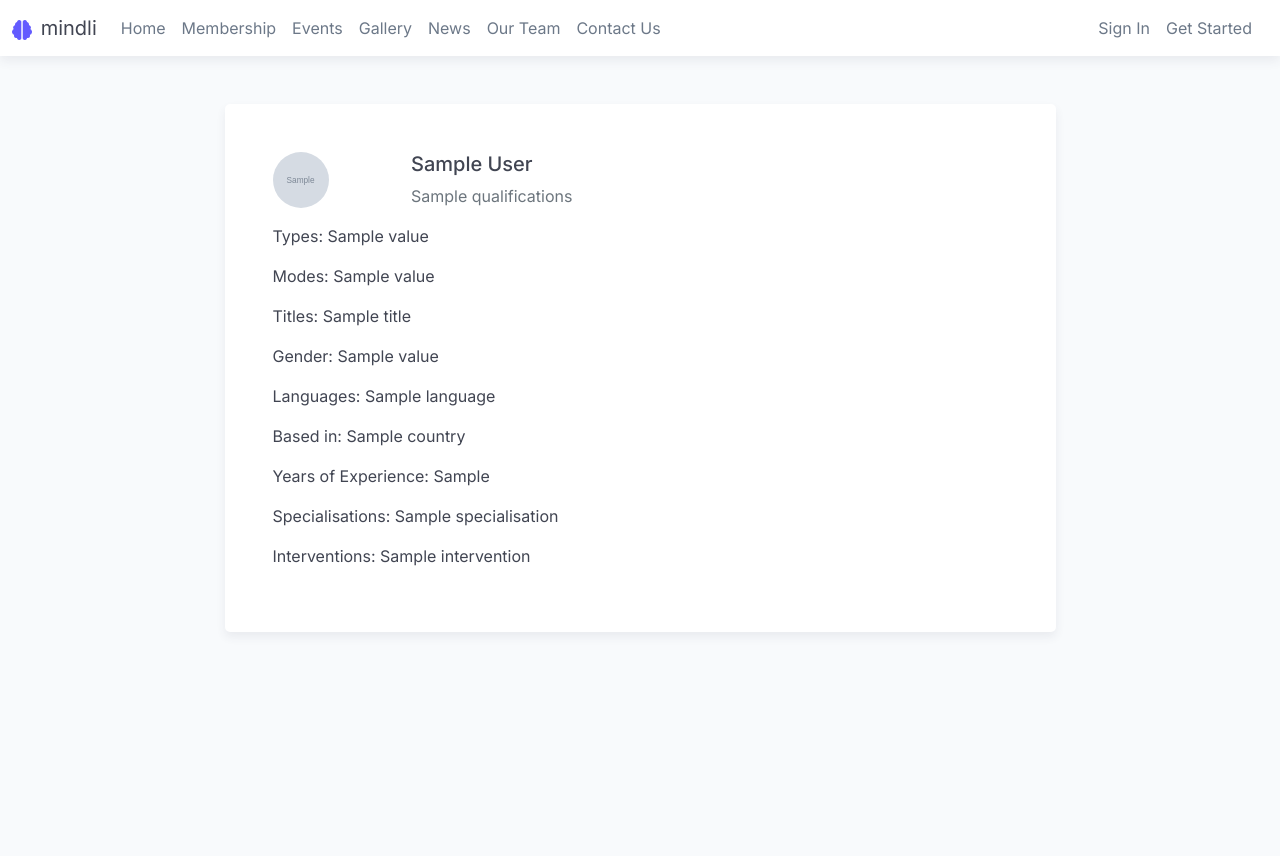
After one commit to neilshaabi/mindli, a Python web app: template app/templates/therapist.html in a window 1280 px wide. The commit adds this page. Run offline with Jinja, Linux system fonts and the light colour scheme; the template is opened without the code that fills it: most values are stand-ins (such as "Sample title", 1, 10 or a date in 2020); grey boxes marked "Sample" are stand-in pictures; some libraries are stand-ins or nearby versions.

Commit message:
Added name to filter therapists form + implemented basic therapist profile page

```diff
--- a/app/forms/therapist_directory.py
+++ b/app/forms/therapist_directory.py
@@ -1,5 +1,5 @@
 from flask_login import current_user
-from wtforms import IntegerField, SelectField, SubmitField
+from wtforms import IntegerField, SelectField, StringField, SubmitField
 from wtforms.validators import Optional
 
 from app.constants import COUNTRIES
@@ -12,6 +12,7 @@ from app.models.title import Title
 
 
 class FilterTherapistsForm(CustomFlaskForm):
+    name = StringField("Search by name", validators=[Optional()])
     therapy_type = CustomSelectField(
         "Therapy type",
         choices=[("", "Select type")],
--- a/app/templates/_macros.html
+++ b/app/templates/_macros.html
@@ -8,7 +8,7 @@
 
 
 {% macro therapist_card(therapist) %}
-    <div class="col-lg-4">
+    <div class="col-lg-6">
         <div class="my-card therapist-card">
             <div class="row mb-3">
                 <div class="col-2">
@@ -31,7 +31,7 @@
                 <p class="p-0">Years of Experience: {{ therapist.years_of_experience }}</p>
                 <p class="p-0">Specialisations: {{ therapist.specialisations|join(', ', 'name') }}</p>
                 <p class="p-0">Interventions: {{ therapist.interventions|join(', ', 'name') }}</p>
-                <a href="#" class="btn btn-primary">View Profile</a>
+                <a href="{{ url_for('therapist_directory.therapist', therapist_id=therapist.id) }}" class="btn btn-primary">View Profile</a>
             </div>
         </div>
     </div>
--- /dev/null
+++ b/app/templates/therapist.html
@@ -0,0 +1,41 @@
+{% extends 'layout.html' %}
+
+{% block title %}
+    Log in
+{% endblock %}
+
+{% block content %}
+
+    <div class='container'>
+
+        <div class="row">
+            <div class="col-lg-9 mx-auto">
+                <div class="my-card therapist-card">
+                    <div class="row mb-3">
+                        <div class="col-2">
+                            <img src="{{ url_for('static', filename='img/profile_pictures/' + (therapist.user.profile_picture or 'default.png')) }}"
+                                class="profile-pic {{ 'default-profile-picture' if not therapist.user.profile_picture }}"
+                                alt="Profile picture of {{ therapist.user.first_name }} {{ therapist.user.last_name }}">
+                        </div>
+                        <div class="col-10 ps-4">
+                            <h5>{{ therapist.user.first_name }} {{ therapist.user.last_name }}</h5>
+                            <span class="text-muted">{{ therapist.qualifications }}</span>
+                        </div>
+                    </div>
+                    <div class="card-body">
+                        <p class="p-0">Types: {{ therapist.appointment_types|map(attribute='therapy_type.value')|unique|join(', ') }}</p>
+                        <p class="p-0">Modes: {{ therapist.appointment_types|map(attribute='therapy_mode.value')|unique|join(', ') }}</p>
+                        <p class="p-0">Titles: {{ therapist.titles|join(', ', 'name') }}</p>
+                        <p class="p-0">Gender: {{ therapist.user.gender.value }}</p>
+                        <p class="p-0">Languages: {{ therapist.languages|join(', ', 'name') }}</p>
+                        <p class="p-0">Based in: {{ therapist.country }}</p>
+                        <p class="p-0">Years of Experience: {{ therapist.years_of_experience }}</p>
+                        <p class="p-0">Specialisations: {{ therapist.specialisations|join(', ', 'name') }}</p>
+                        <p class="p-0">Interventions: {{ therapist.interventions|join(', ', 'name') }}</p>
+                    </div>
+                </div>
+            </div>
+        </div>
+    </div>
+
+{% endblock %}
```
Also changed, not shown: app/templates/therapist_directory.html (+9 -2 lines), app/views/therapist_directory.py (+36 -2 lines).
